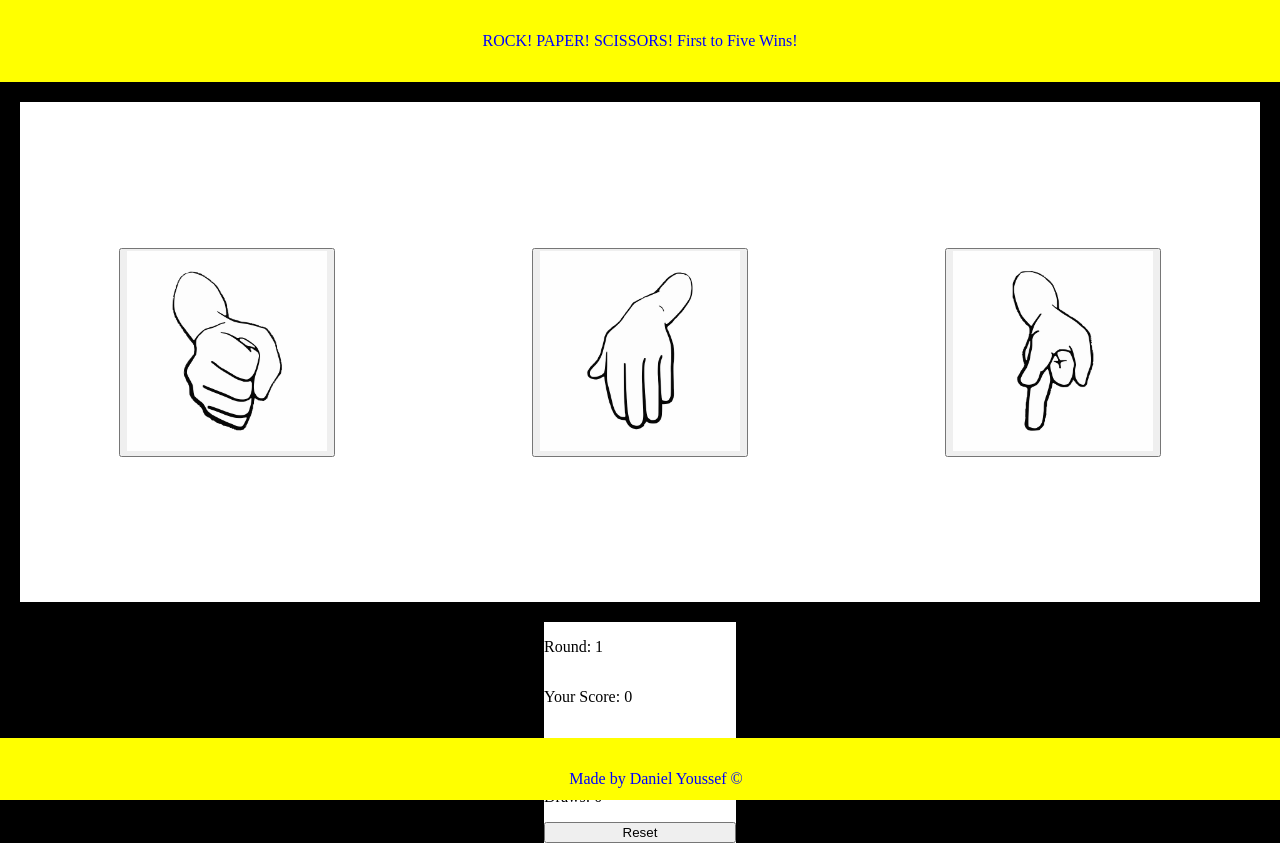
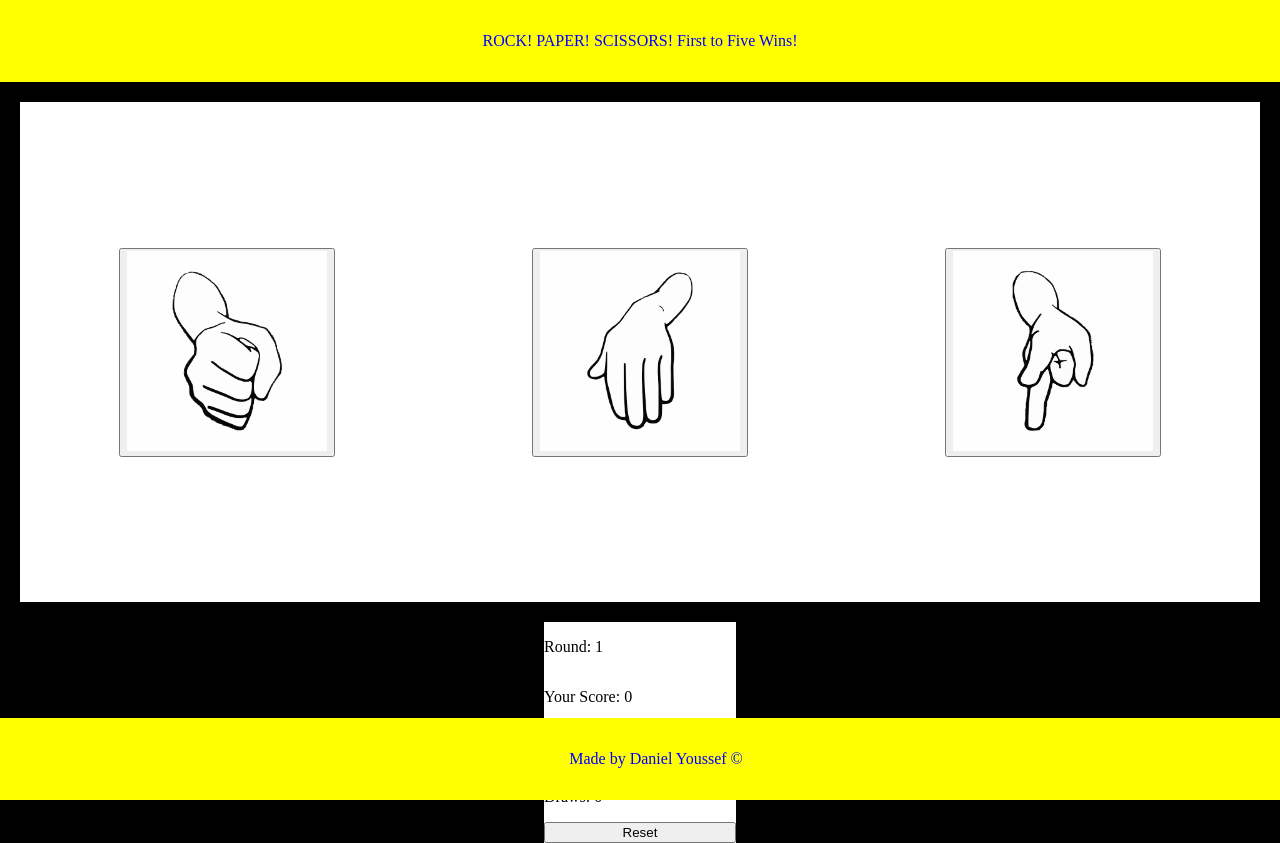
Before and after one commit to Popusa/RPS, a plain HTML site: page index.html in a window 1280 px wide. Drawn offline with Linux system fonts and the light colour scheme.

Commit message:
fixed footer issues

```diff
--- a/style.css
+++ b/style.css
@@ -8,7 +8,7 @@ footer{
     position:fixed;
     left:0px;
     bottom:0px;
-    height:30px;
+    max-height:10%;
     width:100%;
 }
 body{
```
